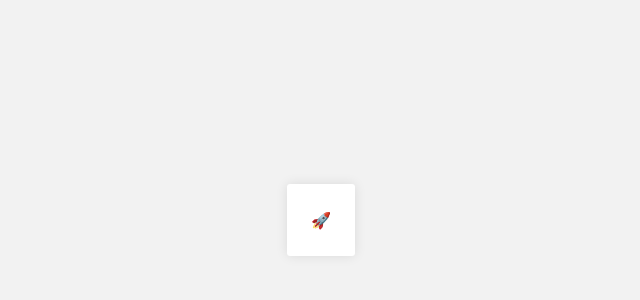
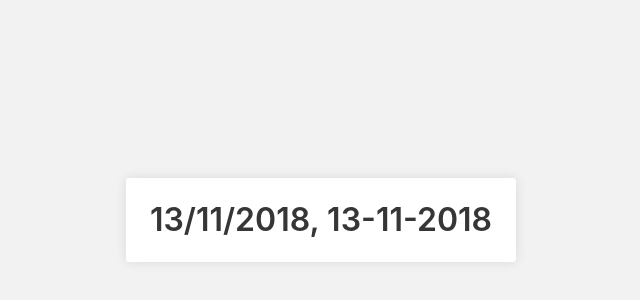
Before and after one commit to besopmac/js-exercises, a plain HTML site: page beginner/003/index.html in a window 1280 px wide. Shown: the part 180-480 px from the top of the page, without its empty margins (319-959 px from the left). Drawn offline with nearby package versions, Linux system fonts and the light colour scheme.

Commit message:
challenge #4 finished

```diff
--- a/beginner/003/css/main.css
+++ b/beginner/003/css/main.css
@@ -21,7 +21,6 @@ h1, h2, h3, h4, h5, h6, p, div {
 
 
 body {
-  margin: 0;
   display: grid;
   min-height: 100vh;
   place-items: center;
@@ -29,6 +28,8 @@ body {
 }
 
 .wrapper {
+  margin: 0;
+  padding: 0;
   border-radius: 3px;
   text-align: center;
   padding: var(--default);
--- a/beginner/003/index.html
+++ b/beginner/003/index.html
@@ -4,7 +4,7 @@
     <meta charset="UTF-8">
     <meta name="viewport" content="width=device-width, initial-scale=1.0">
     <meta http-equiv="X-UA-Compatible" content="ie=edge">
-    <title>Print the contents of the current window</title>
+    <title>Write a JavaScript program to get the current date.</title>
 
     <!-- bulma -->
     <link rel="stylesheet" href="https://cdnjs.cloudflare.com/ajax/libs/bulma/0.7.2/css/bulma.min.css">
@@ -14,7 +14,7 @@
 </head>
 <body>
     <section class="wrapper">
-        🚀
+        <h2 class="title" id="date"></h2>
     </section>
 
     <script src="js/main.js"></script>
--- a/beginner/003/js/main.js
+++ b/beginner/003/js/main.js
@@ -1,4 +1,18 @@
 /*
- * Write a JavaScript program to print
- * the contents of the current window.
+ * Write a JavaScript program to get the current date.
+ * Expected Output : mm-dd-yyyy, mm/dd/yyyy or dd-mm-yyyy, dd/mm/yyyy
  */
+
+
+const date = new Date();
+
+let day         = date.getDate();
+let month       = date.getMonth()+1;
+let fullYear    = date.getFullYear();
+
+// days and months format
+day = (day < 10) ? `0${day}` : day;
+month = (month < 10) ? `0${month}` : month;
+
+// show the date
+document.querySelector('#date').innerText = `${day}/${month}/${fullYear}, ${day}-${month}-${fullYear}`;
```
